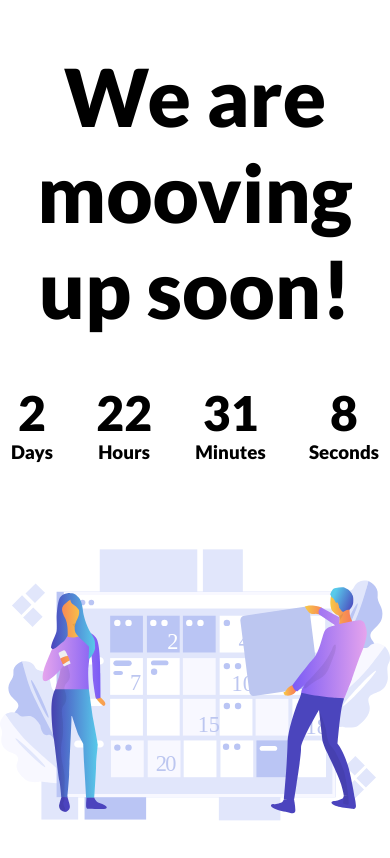
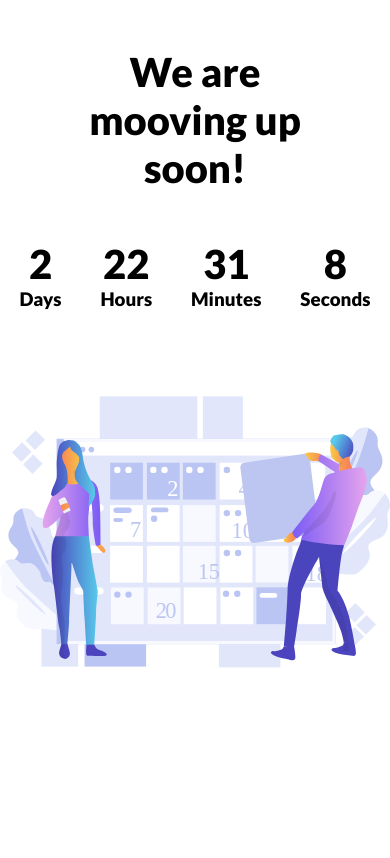
Before and after one commit to r-courtesy/JavaScriptCountdown, a plain HTML site: page index.html in a window 390 px wide. Drawn offline with Linux system fonts and the light colour scheme.

Commit message:
Update style.css

```diff
--- a/assets/styles/style.css
+++ b/assets/styles/style.css
@@ -5,7 +5,7 @@
 }
 
 body {
-    font-family: 'Lato', sans-serif;
+  font-family: "Lato", sans-serif;
 }
 
 h2 {
@@ -43,16 +43,23 @@ h2 {
 }
 
 @media screen and (max-width: 1010px) {
-
   h2 {
     text-align: center;
+    font-size: 40px;
   }
 
   .coming-soon {
-        height: 100%;
+    min-height: 10vh;
   }
 
   .waiting {
     width: 100%;
   }
+
+  .day,
+  .hour,
+  .minute,
+  .second {
+    font-size: 40px;
   }
+}
```
Lines whose indentation alone changed are shown as unchanged.
